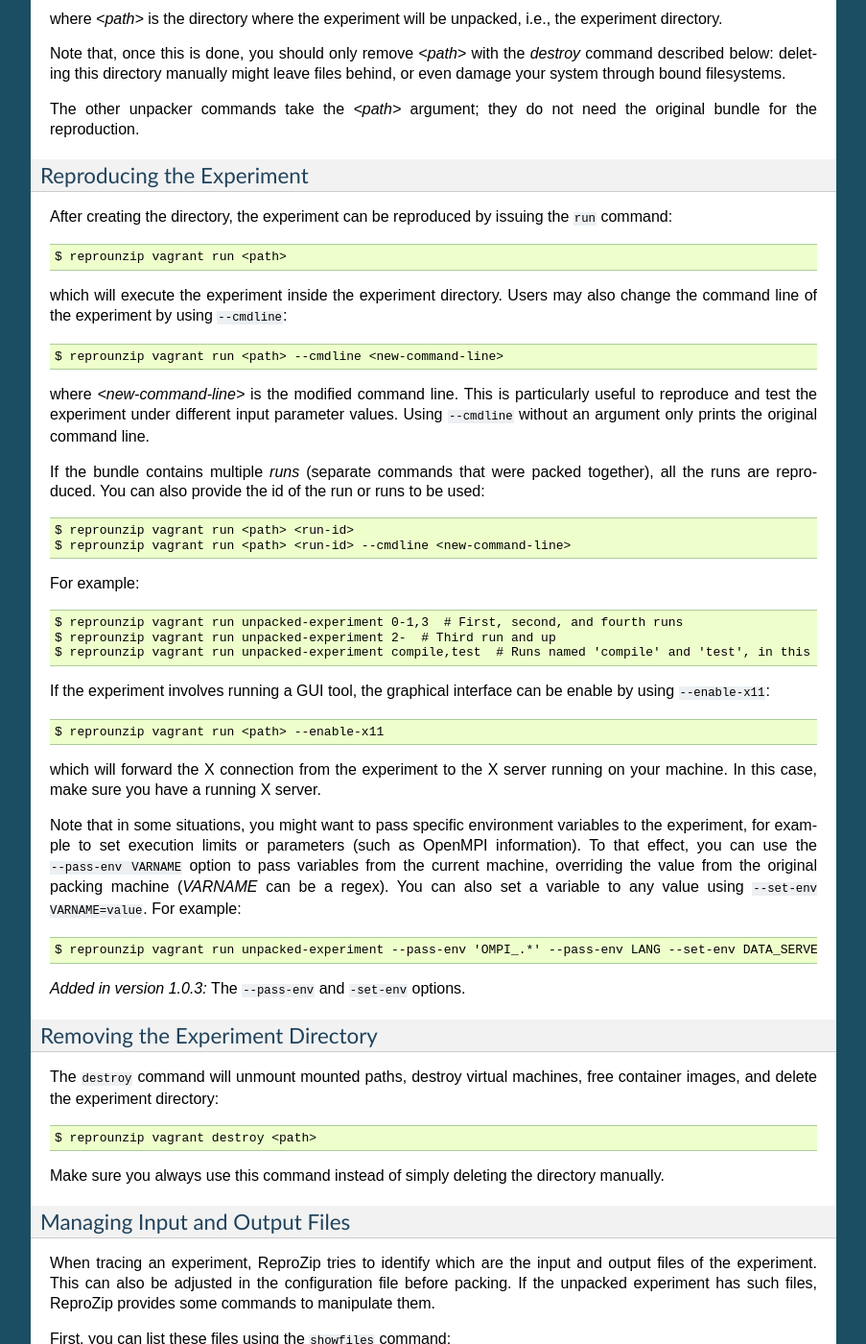
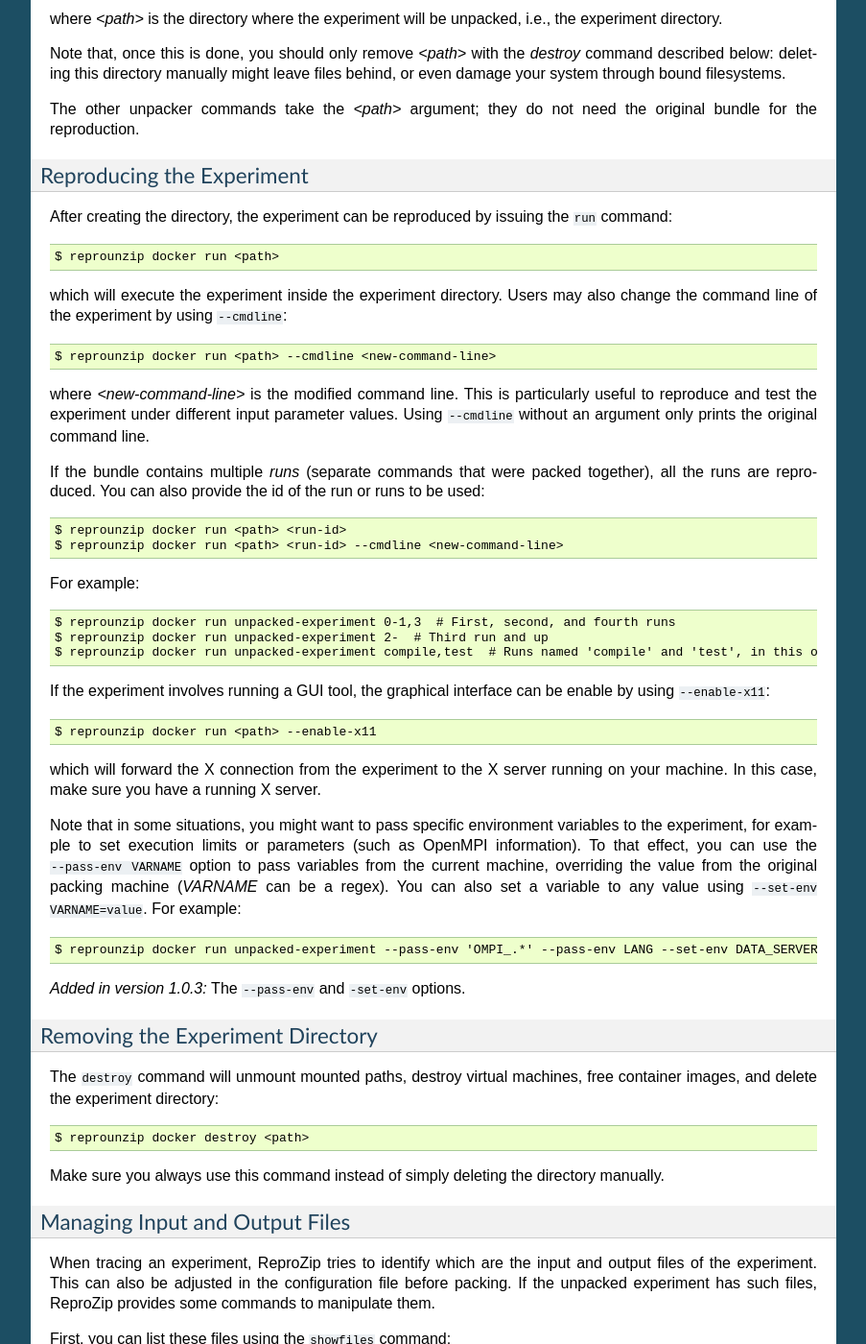
Before and after one commit to VIDA-NYU/reprozip, a Sphinx documentation site: the page built from docs/unpacking.rst, in a window 1280 px wide and 1400 px high, scrolled down 5755 px. Shown: the whole window at 96% size, without its empty margins (198-1101 px from the left). Built offline with Sphinx 7.4.7, drawn with Linux system fonts in a browser that asks for light colours; some of the changed text lies outside the part shown.

Commit message:
DOC: Change instructions from vagrant to docker

```diff
--- a/docs/unpacking.rst
+++ b/docs/unpacking.rst
@@ -222,7 +222,7 @@
 
 Once you have chosen (and installed) an unpacker for your machine, you can use it to setup and run a packed experiment. An unpacker creates an **experiment directory** in which the working files are placed; these can be either the full filesystem (for *directory* or *chroot* unpackers) or other content (e.g.: a handle on a virtual machine for the *vagrant* unpacker); for the *chroot* unpacker, it might have mount points. To make sure that you free all resources and that you do not damage your environment, you should **always use the destroy command** to delete the experiment directory, not just merely delete it manually. See more information about this command below.
 
-All the following commands need to state which unpacker is being used (i.e., ``reprounzip directory`` for the `directory` unpacker, ``reprounzip chroot`` for the `chroot` unpacker, ``reprounzip vagrant`` for the `vagrant` unpacker, and ``reprounzip docker`` for the `docker` unpacker). For the purpose of this documentation, we will use the `vagrant` unpacker; to use a different one, just replace ``vagrant`` in the following with the unpacker of your interest.
+All the following commands need to state which unpacker is being used (i.e., ``reprounzip directory`` for the `directory` unpacker, ``reprounzip chroot`` for the `chroot` unpacker, ``reprounzip vagrant`` for the `vagrant` unpacker, and ``reprounzip docker`` for the `docker` unpacker). For the purpose of this documentation, we will use the `docker` unpacker; to use a different one, just replace ``docker`` in the following with the unpacker of your interest.
 
 ..  seealso:: :ref:`unpacked-format` provides further detailed information on unpackers.
 
@@ -233,7 +233,7 @@
 
 To create the directory where the execution will take place, the ``setup`` command should be used::
 
-    $ reprounzip vagrant setup <bundle> <path>
+    $ reprounzip docker setup <bundle> <path>
 
 where `<path>` is the directory where the experiment will be unpacked, i.e., the experiment directory.
 
@@ -246,34 +246,34 @@
 
 After creating the directory, the experiment can be reproduced by issuing the ``run`` command::
 
-    $ reprounzip vagrant run <path>
+    $ reprounzip docker run <path>
 
 which will execute the experiment inside the experiment directory. Users may also change the command line of the experiment by using ``--cmdline``::
 
-    $ reprounzip vagrant run <path> --cmdline <new-command-line>
+    $ reprounzip docker run <path> --cmdline <new-command-line>
 
 where `<new-command-line>` is the modified command line. This is particularly useful to reproduce and test the experiment under different input parameter values. Using ``--cmdline`` without an argument only prints the original command line.
 
 If the bundle contains multiple `runs` (separate commands that were packed together), all the runs are reproduced. You can also provide the id of the run or runs to be used::
 
-    $ reprounzip vagrant run <path> <run-id>
-    $ reprounzip vagrant run <path> <run-id> --cmdline <new-command-line>
+    $ reprounzip docker run <path> <run-id>
+    $ reprounzip docker run <path> <run-id> --cmdline <new-command-line>
 
 For example::
 
-    $ reprounzip vagrant run unpacked-experiment 0-1,3  # First, second, and fourth runs
-    $ reprounzip vagrant run unpacked-experiment 2-  # Third run and up
-    $ reprounzip vagrant run unpacked-experiment compile,test  # Runs named 'compile' and 'test', in this order
+    $ reprounzip docker run unpacked-experiment 0-1,3  # First, second, and fourth runs
+    $ reprounzip docker run unpacked-experiment 2-  # Third run and up
+    $ reprounzip docker run unpacked-experiment compile,test  # Runs named 'compile' and 'test', in this order
 
 If the experiment involves running a GUI tool, the graphical interface can be enable by using ``--enable-x11``::
 
-    $ reprounzip vagrant run <path> --enable-x11
+    $ reprounzip docker run <path> --enable-x11
 
 which will forward the X connection from the experiment to the X server running on your machine. In this case, make sure you have a running X server.
 
 Note that in some situations, you might want to pass specific environment variables to the experiment, for example to set execution limits or parameters (such as OpenMPI information). To that effect, you can use the ``--pass-env VARNAME`` option to pass variables from the current machine, overriding the value from the original packing machine (`VARNAME` can be a regex). You can also set a variable to any value using ``--set-env VARNAME=value``. For example::
 
-    $ reprounzip vagrant run unpacked-experiment --pass-env 'OMPI_.*' --pass-env LANG --set-env DATA_SERVER_ADDRESS=localhost
+    $ reprounzip docker run unpacked-experiment --pass-env 'OMPI_.*' --pass-env LANG --set-env DATA_SERVER_ADDRESS=localhost
 
 ..  versionadded:: 1.0.3
     The ``--pass-env`` and ``-set-env`` options.
@@ -283,7 +283,7 @@
 
 The ``destroy`` command will unmount mounted paths, destroy virtual machines, free container images, and delete the experiment directory::
 
-    $ reprounzip vagrant destroy <path>
+    $ reprounzip docker destroy <path>
 
 Make sure you always use this command instead of simply deleting the directory manually.
 
@@ -308,11 +308,11 @@
 
 To replace an input file with your own, `reprounzip`, you can use the ``upload`` command::
 
-    $ reprounzip vagrant upload <path> <input-path>:<input-id>
+    $ reprounzip docker upload <path> <input-path>:<input-id>
 
 where `<input-path>` is the new file's path and `<input-id>` is the input file to be replaced (from ``showfiles``). This command overwrites the original path in the environment with the file you provided from your system. To restore the original input file, the same command, but in the following format, should be used::
 
-    $ reprounzip vagrant upload <path> :<input-id>
+    $ reprounzip docker upload <path> :<input-id>
 
 Running the ``showfiles`` command shows what the input files are currently set to::
 
@@ -327,15 +327,15 @@
 
 After running the experiment, all the generated output files will be located under the experiment directory. To copy an output file from this directory to another desired location, use the ``download`` command::
 
-    $ reprounzip vagrant download <path> <output-id>:<output-path>
+    $ reprounzip docker download <path> <output-id>:<output-path>
 
 where `<output-id>` is the output file to be copied (from ``showfiles``) and `<output-path>` is the desired destination of the file. If an empty destination is specified, the file will be printed to stdout::
 
-    $ reprounzip vagrant download <path> <output-id>:
+    $ reprounzip docker download <path> <output-id>:
 
 You can also omit the colon ``:`` altogether to download the file to the current directory under its original name::
 
-    $ reprounzip vagrant download <path> <output-id>
+    $ reprounzip docker download <path> <output-id>
 
 or even use ``--all`` to download every output file to the current directory under their original names.
 
```
